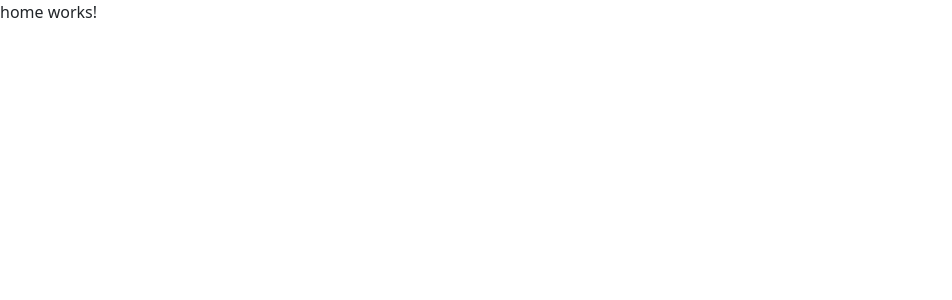
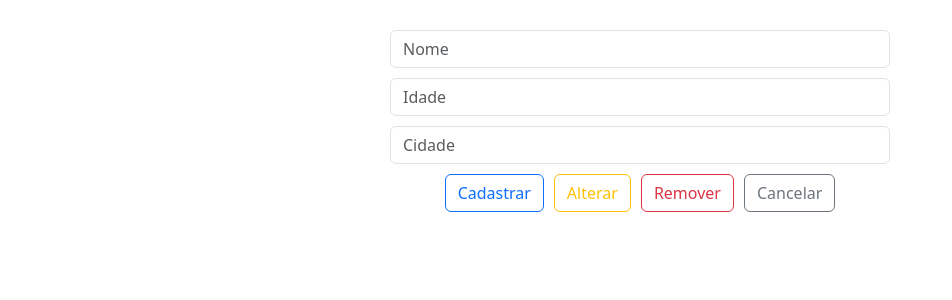
Before and after one commit to fabao1966/angularBasico, an Angular app: page / in a window 1280 px wide. Shown: the top 300 px of the page, without its empty margins (0-952 px from the left). Built offline with nearby package versions, Linux system fonts and the light colour scheme.

Commit message:
Criando formulario no html

```diff
--- a/src/app/pages/home/home.component.css
+++ b/src/app/pages/home/home.component.css
@@ -0,0 +1,14 @@
+form{
+  width: 500px;
+  margin: 30px auto;
+  text-align: center;
+}
+
+input{
+  margin-bottom: 10px;
+}
+
+input[type="button"]{
+  margin-left: 5px;
+  margin-right: 5px;
+}
--- a/src/app/pages/home/home.component.html
+++ b/src/app/pages/home/home.component.html
@@ -1 +1,42 @@
-<p>home works!</p>
+
+<form >
+
+  <input type="text"  formControlName="nome" placeholder="Nome" class="form-control">
+
+
+  <input type="number"  formControlName="idade" placeholder="Idade" class="form-control">
+
+
+
+  <input type="text"  formControlName="cidade" placeholder="Cidade" class="form-control">
+
+
+    <input  type="button" value="Cadastrar" class="btn btn-outline-primary" >
+    <input  type="button" value="Alterar" class="btn btn-outline-warning" >
+    <input type="button" value="Remover" class="btn btn-outline-danger">
+    <input type="button" value="Cancelar" class="btn btn-outline-secondary">
+
+
+
+</form>
+
+<table class="table" *ngIf="exibirTabela">
+  <thead>
+    <tr>
+      <th>#</th>
+      <th>Nome</th>
+      <th>Idade</th>
+      <th>Cidade</th>
+      <th>Selecionar</th>
+    </tr>
+  </thead>
+  <tbody>
+    <tr >
+      <td></td>
+      <td></td>
+      <td></td>
+      <td></td>
+      <td> <button  class="btn btn-outline-dark">Selecionar</button> </td>
+    </tr>
+  </tbody>
+</table>
--- a/src/app/pages/home/home.component.ts
+++ b/src/app/pages/home/home.component.ts
@@ -1,12 +1,16 @@
+import { CommonModule } from '@angular/common';
 import { Component } from '@angular/core';
 
 @Component({
   selector: 'app-home',
   standalone: true,
-  imports: [],
+  imports: [
+    CommonModule
+  ],
   templateUrl: './home.component.html',
   styleUrl: './home.component.css'
 })
 export class HomeComponent {
+  exibirTabela: boolean = false;
 
 }
```
